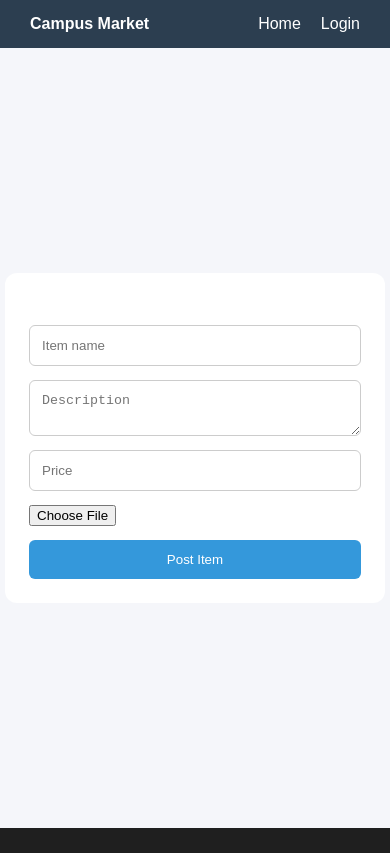
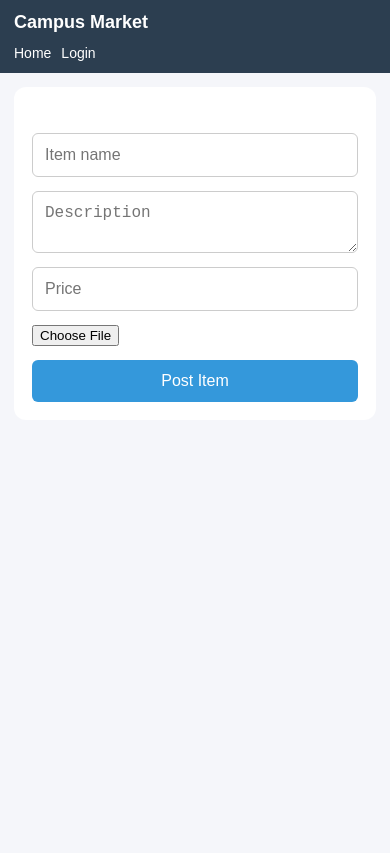
Before and after one commit to Manish-Bansal-1/campus-market, a React app in the folder frontend/: page /sell in a window 390 px wide. Built offline with nearby package versions, Linux system fonts and the light colour scheme; no server answers; the HTML template or start-up script is replaced by a standard one.

Commit message:
Make UI responsive for mobile

```diff
--- a/frontend/src/App.css
+++ b/frontend/src/App.css
@@ -22,12 +22,13 @@ body {
 ========================= */
 
 .navbar {
-  height: 64px;
+  min-height: 64px;
   background: #2c3e50;
   display: flex;
   align-items: center;
   justify-content: space-between;
-  padding: 0 32px;
+  padding: 12px 32px;
+  gap: 12px;
 }
 
 .navbar-logo {
@@ -35,22 +36,41 @@ body {
   font-size: 20px;
   font-weight: bold;
   text-decoration: none;
+  cursor: pointer;
 }
 
-.navbar-right {
+/* ✅ Navbar Links (Desktop) */
+.navbar-links {
   display: flex;
   align-items: center;
   gap: 22px;
+  flex-wrap: wrap;
 }
 
 .nav-link {
   color: #ffffff;
   text-decoration: none;
   font-size: 15px;
+  position: relative;
 }
 
 .nav-link:hover {
   opacity: 0.85;
+}
+
+/* 🔴 Unread badge */
+.nav-badge {
+  background: red;
+  color: white;
+  border-radius: 50%;
+  padding: 2px 7px;
+  font-size: 12px;
+  margin-left: 6px;
+  display: inline-flex;
+  align-items: center;
+  justify-content: center;
+  min-width: 20px;
+  height: 20px;
 }
 
 .logout-btn {
@@ -130,11 +150,12 @@ body {
   justify-content: center;
   align-items: center;
   background: #f5f6fa;
+  padding: 20px;
 }
 
 .auth-card {
   width: 100%;
-  max-width: 380px;
+  max-width: 420px;
   background: white;
   padding: 24px;
   border-radius: 12px;
@@ -150,6 +171,7 @@ body {
   padding: 12px;
   border-radius: 6px;
   border: 1px solid #ccc;
+  font-size: 16px; /* ✅ mobile typing smooth */
 }
 
 .auth-btn {
@@ -159,6 +181,7 @@ body {
   border: none;
   border-radius: 6px;
   cursor: pointer;
+  font-size: 16px;
 }
 
 .auth-switch {
@@ -224,6 +247,7 @@ body {
   padding: 10px;
   border-radius: 6px;
   border: none;
+  font-size: 16px;
 }
 
 .chat-input button {
@@ -235,26 +259,72 @@ body {
   cursor: pointer;
 }
 
-.chat-box {
-  max-width: 800px;
-  margin: auto;
+/* =========================
+   ✅ MOBILE RESPONSIVE
+========================= */
+
+@media (max-width: 768px) {
+  /* Navbar stacked */
+  .navbar {
+    flex-direction: column;
+    align-items: flex-start;
+    padding: 12px 14px;
+  }
+
+  .navbar-logo {
+    font-size: 18px;
+  }
+
+  .navbar-links {
+    width: 100%;
+    justify-content: flex-start;
+    gap: 10px;
+  }
+
+  .nav-link {
+    font-size: 14px;
+  }
+
+  .logout-btn {
+    width: 100%;
+    padding: 10px;
+  }
+
+  /* Marketplace */
+  .marketplace-container {
+    padding: 14px;
+  }
+
+  .marketplace-grid {
+    grid-template-columns: 1fr;
+    gap: 14px;
+  }
+
+  .marketplace-card img {
+    height: 160px;
+  }
+
+  /* Auth pages (Sell form etc) */
+  .auth-page {
+    padding: 14px;
+    align-items: flex-start;
+  }
+
+  .auth-card {
+    max-width: 100%;
+    padding: 18px;
+  }
+
+  /* Chat page */
+  .chat-page {
+    padding: 12px;
+  }
+
+  .chat-box {
+    height: 60vh;
+  }
+
+  .chat-bubble {
+    max-width: 85%;
+  }
 }
-
-.chat-bubble {
-  background: #333;
-  padding: 10px;
-  border-radius: 10px;
-  margin: 8px 0;
-  max-width: 70%;
-}
-
-.chat-bubble.me {
-  margin-left: auto;
-  background: #2563eb;
-  color: white;
-}
-
-.chat-bubble.other {
-  margin-right: auto;
-  background: #444;
-}
--- a/frontend/src/components/Navbar.jsx
+++ b/frontend/src/components/Navbar.jsx
@@ -29,12 +29,8 @@ const Navbar = () => {
 
         setUnreadCount(res.data.unreadCount || 0);
       } catch (err) {
-        console.error(
-          "Unread fetch error:",
-          err.response?.data || err.message
-        );
+        console.error("Unread fetch error:", err.response?.data || err.message);
 
-        // if token expired
         if (err.response?.status === 401) {
           localStorage.removeItem("token");
           setUnreadCount(0);
@@ -46,41 +42,43 @@ const Navbar = () => {
   }, [token]);
 
   return (
-    <div style={styles.nav}>
-      <div style={styles.logo} onClick={() => navigate("/")}>
+    <div className="navbar">
+      <div className="navbar-logo" onClick={() => navigate("/")}>
         Campus Market
       </div>
 
-      <div style={styles.links}>
-        <Link style={styles.link} to="/">
+      <div className="navbar-links">
+        <Link className="nav-link" to="/">
           Home
         </Link>
 
         {token && (
-          <Link style={styles.link} to="/sell">
+          <Link className="nav-link" to="/sell">
             Sell Item
           </Link>
         )}
 
         {token && (
-          <Link style={styles.link} to="/messages">
+          <Link className="nav-link" to="/messages">
             Messages
-            {unreadCount > 0 && <span style={styles.badge}>{unreadCount}</span>}
+            {unreadCount > 0 && (
+              <span className="nav-badge">{unreadCount}</span>
+            )}
           </Link>
         )}
 
         {token && (
-          <Link style={styles.link} to="/my-listings">
+          <Link className="nav-link" to="/my-listings">
             My Listings
           </Link>
         )}
 
         {token ? (
-          <button style={styles.logout} onClick={handleLogout}>
+          <button className="logout-btn" onClick={handleLogout}>
             Logout
           </button>
         ) : (
-          <Link style={styles.link} to="/login">
+          <Link className="nav-link" to="/login">
             Login
           </Link>
         )}
@@ -89,43 +87,4 @@ const Navbar = () => {
   );
 };
 
-const styles = {
-  nav: {
-    display: "flex",
-    justifyContent: "space-between",
-    padding: "15px 30px",
-    background: "#2c3e50",
-    color: "white",
-  },
-  logo: {
-    fontWeight: "bold",
-    cursor: "pointer",
-  },
-  links: {
-    display: "flex",
-    gap: "20px",
-    alignItems: "center",
-  },
-  link: {
-    color: "white",
-    textDecoration: "none",
-    position: "relative",
-  },
-  badge: {
-    background: "red",
-    color: "white",
-    borderRadius: "50%",
-    padding: "2px 7px",
-    fontSize: "12px",
-    marginLeft: "6px",
-  },
-  logout: {
-    background: "transparent",
-    border: "1px solid red",
-    color: "red",
-    cursor: "pointer",
-    padding: "5px 10px",
-  },
-};
-
 export default Navbar;
```
